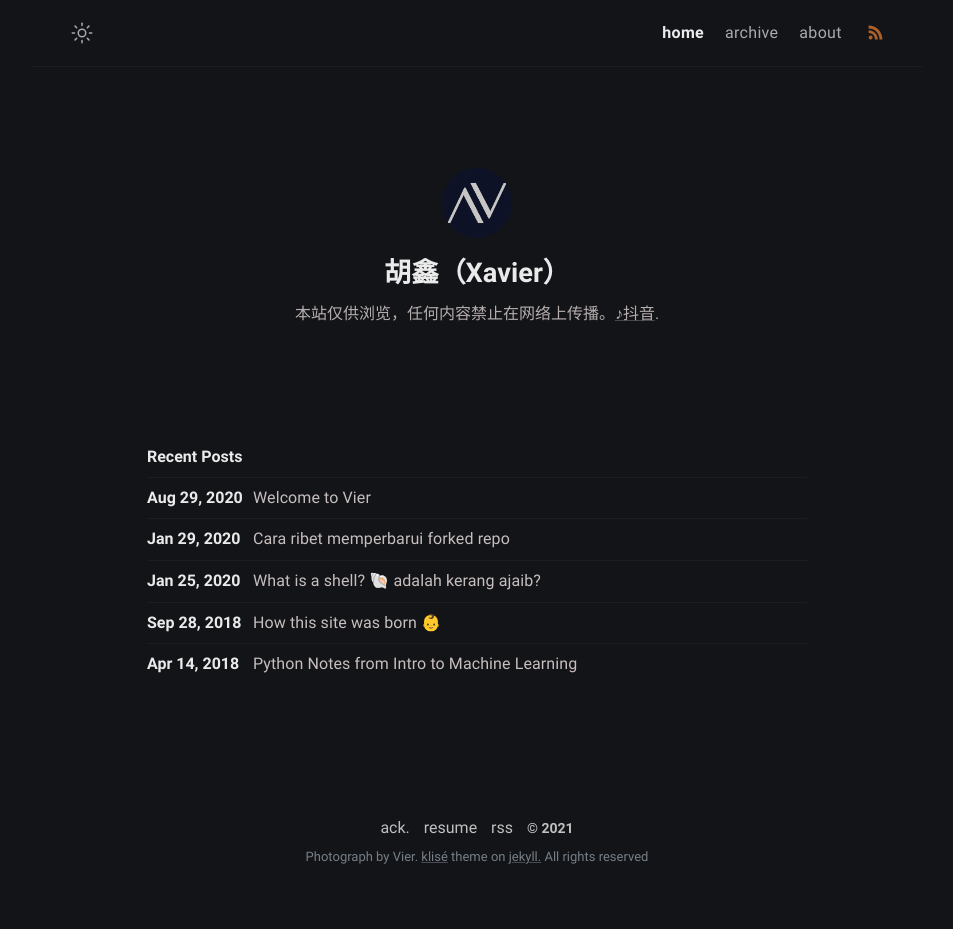
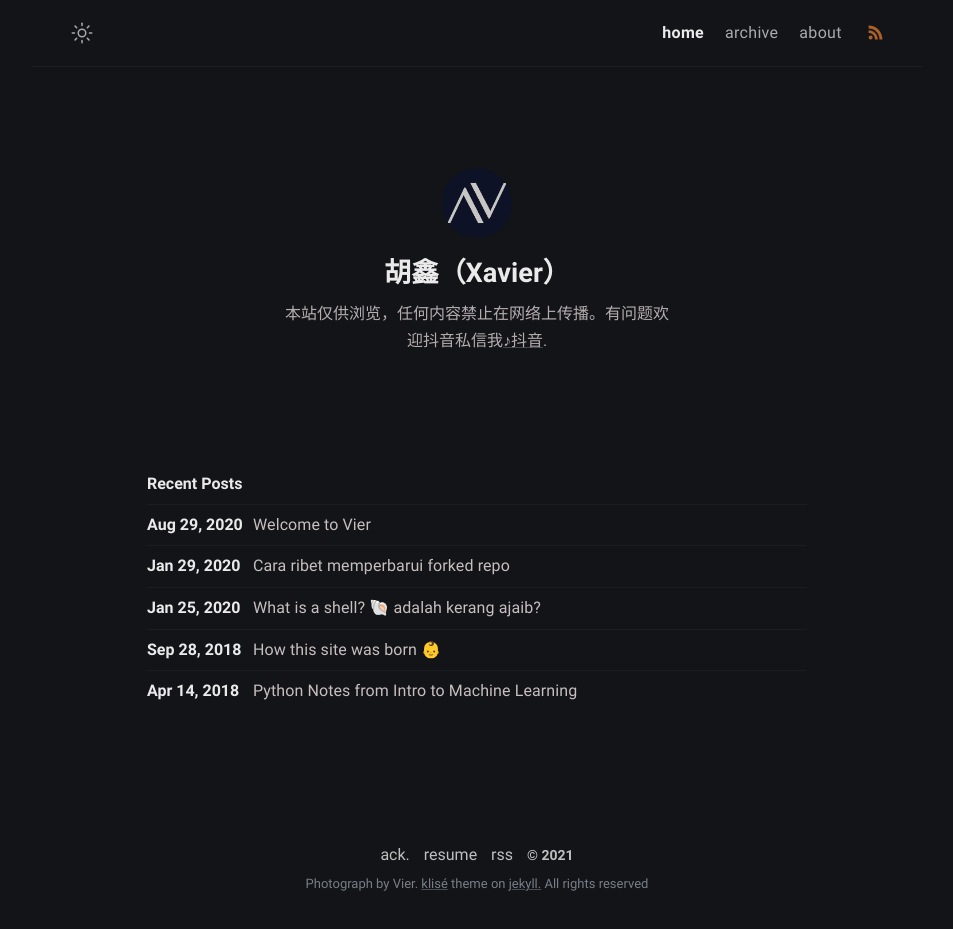
Before and after one commit to X-Vier/super-turmeric-17d7d, a Jekyll site: the page built from index.md, in a window 1280 px wide. Shown: the whole page, without its empty margins (163-1116 px from the left). Built offline with Jekyll 4.4.1, drawn with Linux system fonts in a browser that asks for light colours; before the commit the page ends 902 px from its top, so only the background shows below that.

Commit message:
_config.yml: updated bio in author

```diff
--- a/_config.yml
+++ b/_config.yml
@@ -11,8 +11,8 @@ mode: dark
 author:
   name: 胡鑫（Xavier）
   bio: >-
-    本站仅供浏览，任何内容禁止在网络上传播。<a href="https://v.douyin.com/ehnrTMB/" target="_blank"
-    rel="noopener">♪抖音</a>.
+    本站仅供浏览，任何内容禁止在网络上传播。有问题欢迎抖音私信我<a href="https://v.douyin.com/ehnrTMB/"
+    target="_blank" rel="noopener">♪抖音</a>.
   username: username
   github: x-vier
   twitter: twitter_username
```
